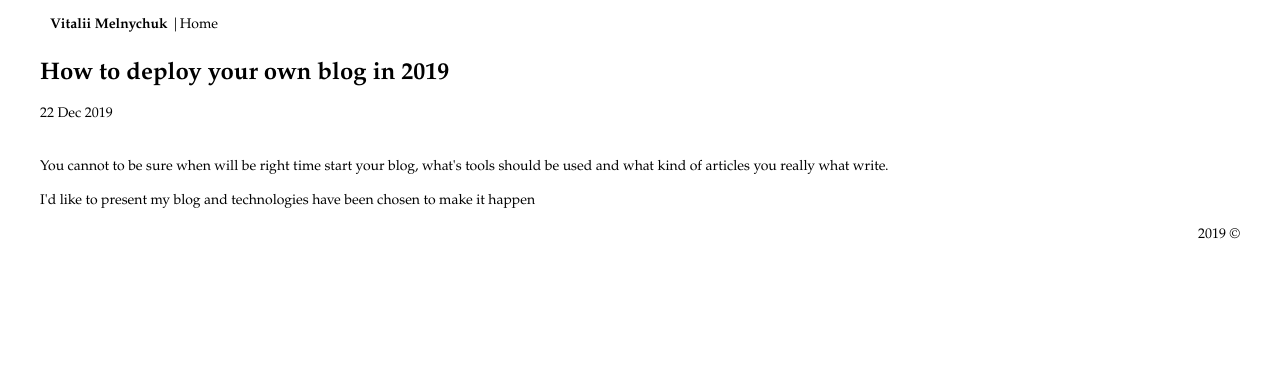
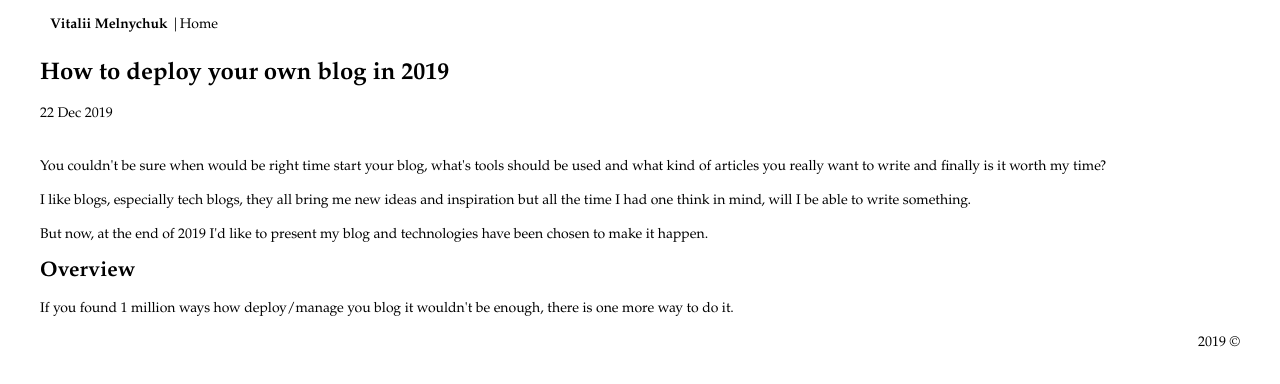
Before and after one commit to vitaliimelnychuk/blog, a Next.js app: page /articles/2019-12-22-deploy-your-blog in a window 1280 px wide. Shown: the top 384 px of the page. Built offline with nearby package versions, Linux system fonts and the light colour scheme.

Commit message:
add into part

```diff
--- a/pages/articles/2019-12-22-deploy-your-blog.tsx
+++ b/pages/articles/2019-12-22-deploy-your-blog.tsx
@@ -9,10 +9,15 @@ export default () => (
   <Layout >
     <ArticlePage {...article}>
       <div>
-        <p>You cannot to be sure when will be right time start your blog,
-        what's tools should be used and what kind of articles you really what write.</p>
+        <p>You couldn't be sure when would be right time start your blog,
+        what's tools should be used and what kind of articles you really want to write and finally is it worth my time?</p>
 
-        <p>I'd like to present my blog and technologies have been chosen to make it happen</p>
+        <p>I like blogs, especially tech blogs, they all bring me new ideas and inspiration but all the time I had one think in mind, will I be able to write something.</p>
+
+        <p>But now, at the end of 2019 I'd like to present my blog and technologies have been chosen to make it happen.</p>
+
+        <h2>Overview</h2>
+        <p>If you found 1 million ways how deploy/manage you blog it wouldn't be enough, there is one more way to do it. </p>
       </div>
 
     </ArticlePage>
```
